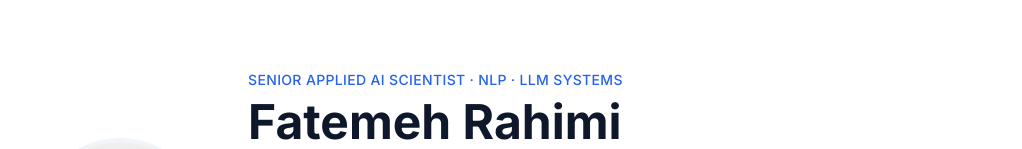
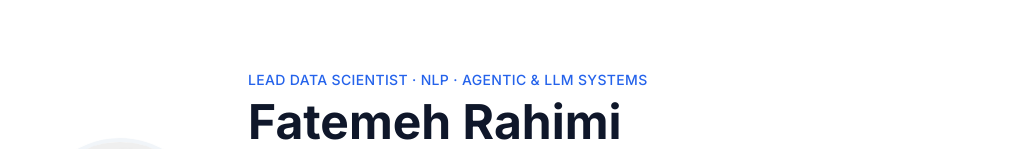
Before and after one commit to fatemerhmi/fatemerhmi.github.io, a Next.js app: page / in a window 1280 px wide. Shown: the part 203-352 px from the top of the page, without its empty margins (128-1150 px from the left). Built offline with nearby package versions, Linux system fonts and the light colour scheme.

Commit message:
Update header title to Lead Data Scientist with Agentic & LLM Systems

```diff
--- a/components/Hero.tsx
+++ b/components/Hero.tsx
@@ -25,7 +25,7 @@ export default function Hero() {
           {/* Text */}
           <div className="text-center md:text-left">
             <p className="text-blue-600 font-medium text-sm tracking-wide uppercase mb-2">
-              Senior Applied AI Scientist · NLP · LLM Systems
+              Lead Data Scientist · NLP · Agentic &amp; LLM Systems
             </p>
             <h1 className="text-4xl sm:text-5xl font-bold text-slate-900 mb-4">
               Fatemeh Rahimi
```
